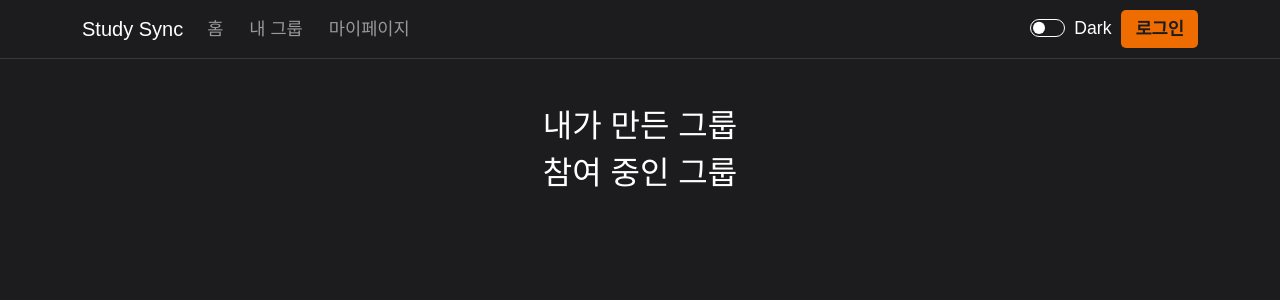
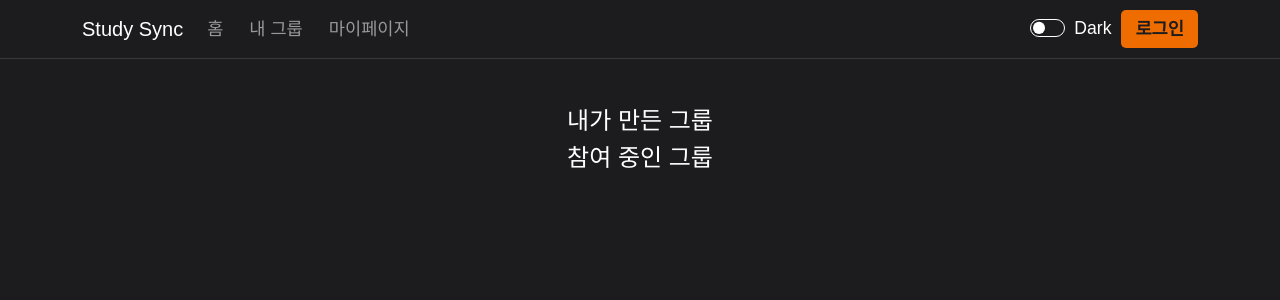
Before and after one commit to Milk0621/project-study-hub, a React (Create React App) app in the folder frontend/: page /myGroup in a window 1280 px wide. Shown: the top 300 px of the page. Built offline with nearby package versions, Linux system fonts and the light colour scheme; a web font is replaced by a local one.

Commit message:
refactor: 참여 그룹 전체 조회 후 프론트에서 내가 만든 그룹과 참여 그룹 분리

```diff
--- a/frontend/src/components/MyGroup/MyGroup.jsx
+++ b/frontend/src/components/MyGroup/MyGroup.jsx
@@ -12,25 +12,28 @@ function MyGroup() {
     if (!user) return;
 
     const fetchMyGroups = async () => {
-      const res = await api.get(`/groups/my?userId=${user.id}`);
-      setMyGroups(res.data);
-    };
+      const res = await api.get(`/groups/my`, {
+        params: {userId: user.id}
+      });
+      const allGroups = res.data;
 
-    const fetchJoinedGroups = async () => {
-      const res = await api.get(`/groups/joined?userId=${user.id}`);
-      setJoinedGroups(res.data);
+      //내가 만든 그룹
+      const myGroups = allGroups.filter(group => group.createUser === user.id);
+      //내가 참여중인 그룹
+      const joinedGroups = allGroups.filter(group => group.createUser !== user.id);
+      setMyGroups(myGroups);
+      setJoinedGroups(joinedGroups);
     };
 
     fetchMyGroups();
-    fetchJoinedGroups();
   }, [user]);
 
   return (
-    <div>
-      <h2>내가 만든 그룹</h2>
+    <div className='wrap'>
+      <h4>내가 만든 그룹</h4>
       <GroupList groups={myGroups} />
 
-      <h2>참여 중인 그룹</h2>
+      <h4>참여 중인 그룹</h4>
       <GroupList groups={joinedGroups} />
     </div>
   );
```
